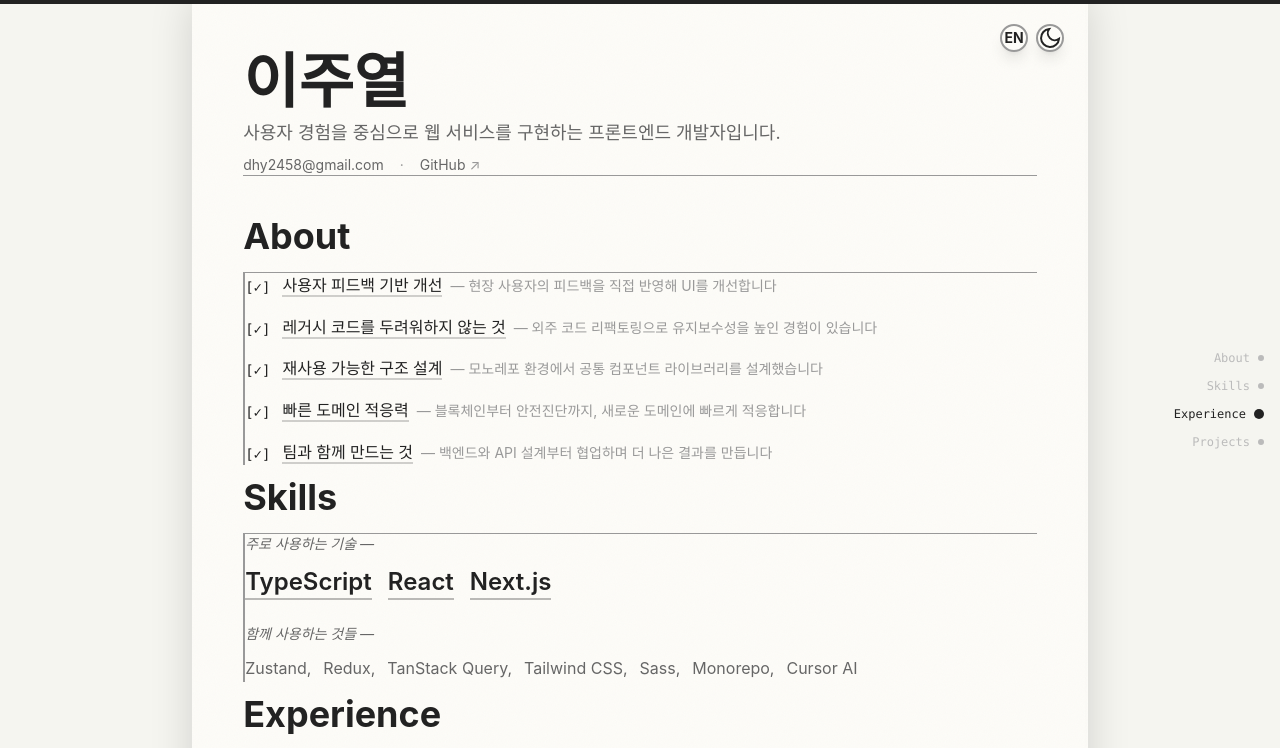
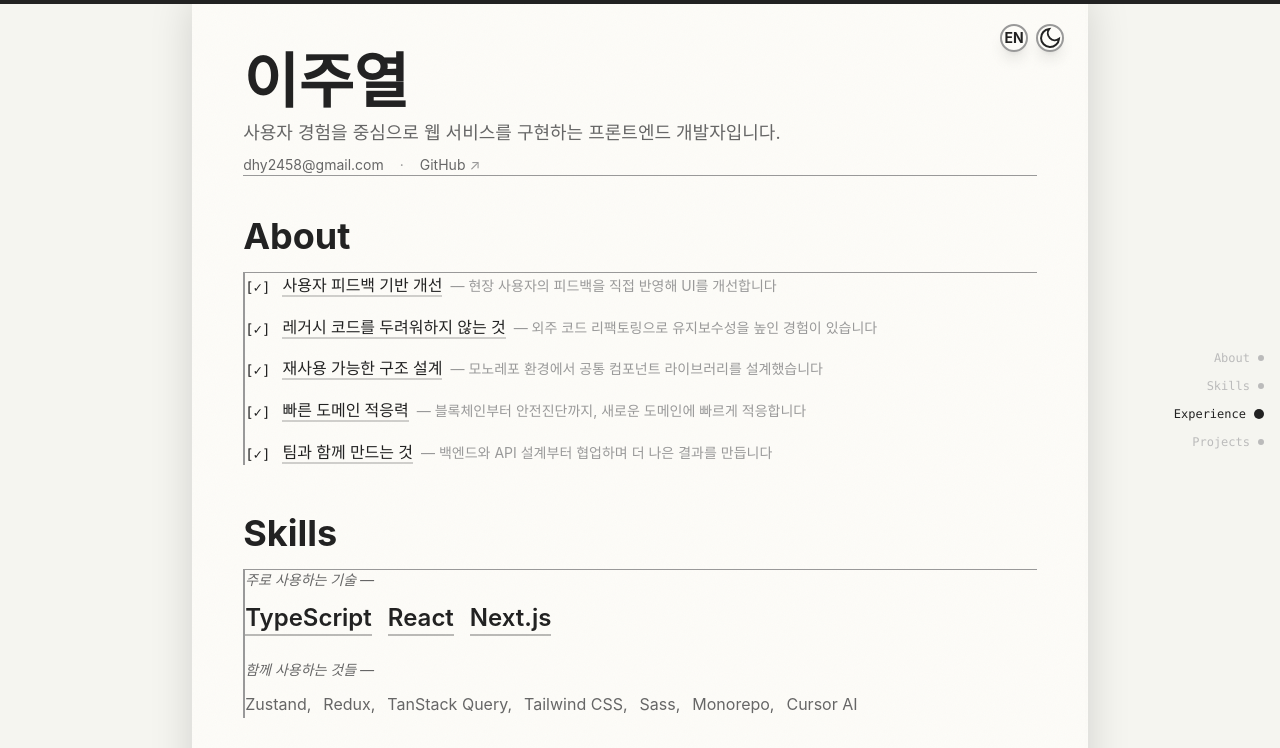
Before and after one commit to Melonisjy/resume, a Next.js app: page / in a window 1280 px wide. Shown: the top 748 px of the page. Built offline with nearby package versions, Linux system fonts and the light colour scheme; a web font is replaced by a local one.

Commit message:
style: blogPosts, Section 페이지 내 마진 조정

```diff
--- a/components/BlogPosts.tsx
+++ b/components/BlogPosts.tsx
@@ -35,7 +35,7 @@ export default function BlogPosts() {
       whileInView={{ opacity: 1, y: 0 }}
       viewport={{ once: true, margin: "-100px" }}
       transition={{ duration: 0.6, ease: "easeOut" }}
-      className="mb-1 scroll-mt-20 md:mb-3"
+      className="mb-8 scroll-mt-20 md:mb-12"
     >
       {/* Title + CTA */}
       <div className="flex items-baseline justify-between mb-3 md:mb-4">
--- a/components/Section.tsx
+++ b/components/Section.tsx
@@ -17,7 +17,7 @@ export default function Section({ id, title, children }: SectionProps) {
       whileInView={{ opacity: 1, y: 0 }}
       viewport={{ once: true, margin: "-100px" }}
       transition={{ duration: 0.6, ease: "easeOut" }}
-      className="mb-1 scroll-mt-20 md:mb-3"
+      className="mb-8 scroll-mt-20 md:mb-12"
     >
       <motion.h2
         initial={{ opacity: 0, x: -20 }}
```
